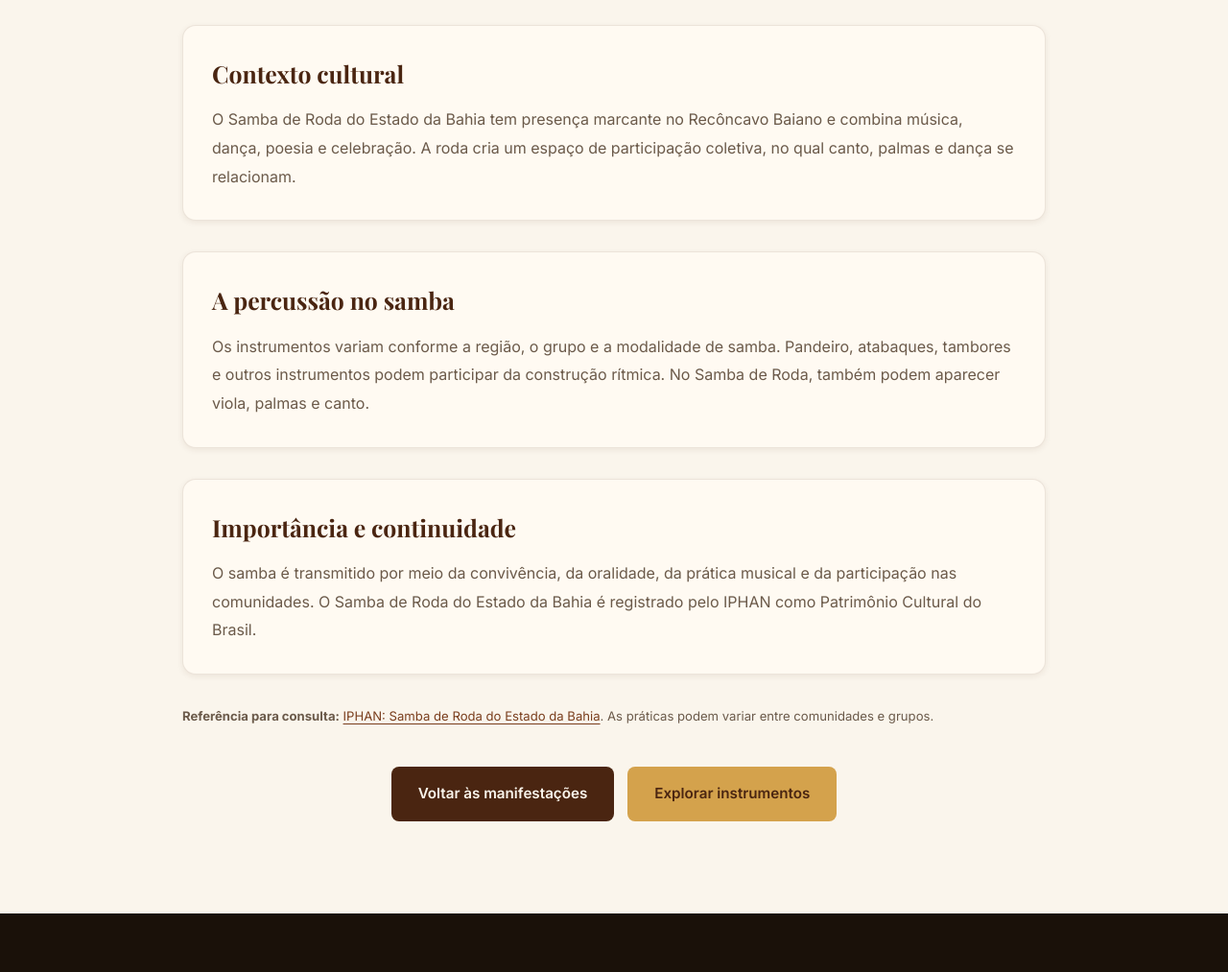
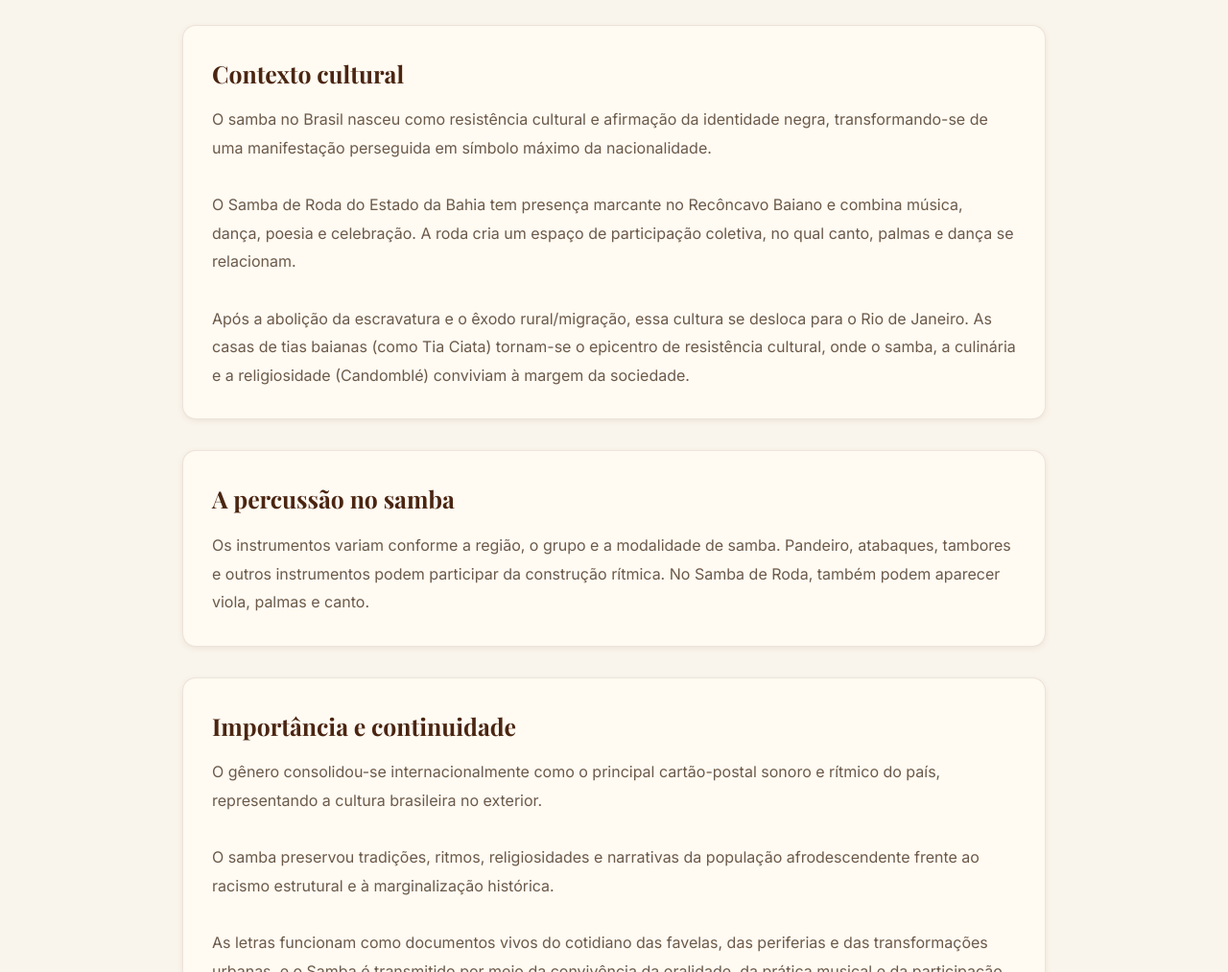
Before and after one commit to nicandido/percussao-afro, a plain HTML site: page Site/paginas/samba.html in a window 1280 px wide. Shown: the part 350-1363 px from the top of the page at 96% size. Drawn offline with nearby package versions, Linux system fonts and the light colour scheme.

Commit message:
Subindo alterações no arquivo samba.html

```diff
--- a/Site/paginas/samba.html
+++ b/Site/paginas/samba.html
@@ -18,7 +18,26 @@
 </div></header>
 <main class="content-page"><div class="container">
   <header class="content-page__intro"><span class="content-page__eyebrow">Manifestação cultural</span><h1 class="content-page__title">Samba</h1><p class="content-page__lead">Uma expressão musical, coreográfica, poética e festiva que reúne comunidade, ritmo, canto e dança.</p></header>
-  <section class="content-block"><h2>Contexto cultural</h2><p>O Samba de Roda do Estado da Bahia tem presença marcante no Recôncavo Baiano e combina música, dança, poesia e celebração. A roda cria um espaço de participação coletiva, no qual canto, palmas e dança se relacionam.</p></section><section class="content-block"><h2>A percussão no samba</h2><p>Os instrumentos variam conforme a região, o grupo e a modalidade de samba. Pandeiro, atabaques, tambores e outros instrumentos podem participar da construção rítmica. No Samba de Roda, também podem aparecer viola, palmas e canto.</p></section><section class="content-block"><h2>Importância e continuidade</h2><p>O samba é transmitido por meio da convivência, da oralidade, da prática musical e da participação nas comunidades. O Samba de Roda do Estado da Bahia é registrado pelo IPHAN como Patrimônio Cultural do Brasil.</p></section><p class="reference-note"><strong>Referência para consulta:</strong> <a href="https://bcr.iphan.gov.br/bens-culturais/samba-de-roda-do-reconcavo-baiano/" target="_blank" rel="noopener">IPHAN: Samba de Roda do Estado da Bahia</a>. As práticas podem variar entre comunidades e grupos.</p><div class="page-navigation"><a href="../index.html#manifestacoes" class="btn btn--dark">Voltar às manifestações</a><a href="acervo.html" class="btn btn--primary">Explorar instrumentos</a></div>
+  <section class="content-block"><h2>Contexto cultural</h2><p>O samba no Brasil nasceu como resistência cultural e
+    afirmação da identidade negra, transformando-se de uma manifestação perseguida em símbolo máximo da nacionalidade. <br><br>
+    O Samba de Roda do Estado da Bahia tem presença marcante no Recôncavo Baiano e combina música, dança, poesia e
+    celebração. A roda cria um espaço de participação coletiva, no qual canto, palmas e dança se relacionam. <br><br>
+    Após a abolição da escravatura e o êxodo rural/migração, essa cultura se desloca para o Rio de Janeiro. As casas de
+    tias baianas (como Tia Ciata) tornam-se o epicentro de resistência cultural, onde o samba, a culinária e a religiosidade
+    (Candomblé) conviviam à margem da sociedade.</p>
+
+  </section><section class="content-block"><h2>A percussão no samba</h2><p>Os instrumentos variam conforme a região, o grupo
+    e a modalidade de samba. Pandeiro, atabaques, tambores e outros instrumentos podem participar da construção rítmica.
+    No Samba de Roda, também podem aparecer viola, palmas e canto.</p>
+
+  </section><section class="content-block"><h2>Importância e continuidade</h2><p>O gênero consolidou-se internacionalmente
+    como o principal cartão-postal sonoro e rítmico do país, representando a cultura brasileira no exterior. <br><br>
+    O samba preservou tradições, ritmos, religiosidades e narrativas da população afrodescendente frente ao racismo estrutural
+    e à marginalização histórica. <br><br>
+    As letras funcionam como documentos vivos do cotidiano das favelas, das periferias e das transformações urbanas, e o
+    Samba é transmitido por meio da convivência,da oralidade, da prática musical e da participação nas comunidades.</p></section>
+
+    <p class="reference-note"><strong>Referência para consulta:</strong> <a href="https://bcr.iphan.gov.br/bens-culturais/samba-de-roda-do-reconcavo-baiano/" target="_blank" rel="noopener">IPHAN: Samba de Roda do Estado da Bahia</a>. As práticas podem variar entre comunidades e grupos.</p><div class="page-navigation"><a href="../index.html#manifestacoes" class="btn btn--dark">Voltar às manifestações</a><a href="acervo.html" class="btn btn--primary">Explorar instrumentos</a></div>
 </div></main>
 <footer class="footer"><div class="container footer__inner">
   <div class="footer__brand"><span class="logo__icon">◉</span><span class="logo__text">Percussão<em>Afro</em></span><p class="footer__tagline">Projeto Individual · SPTECH · 2026</p></div>
```
